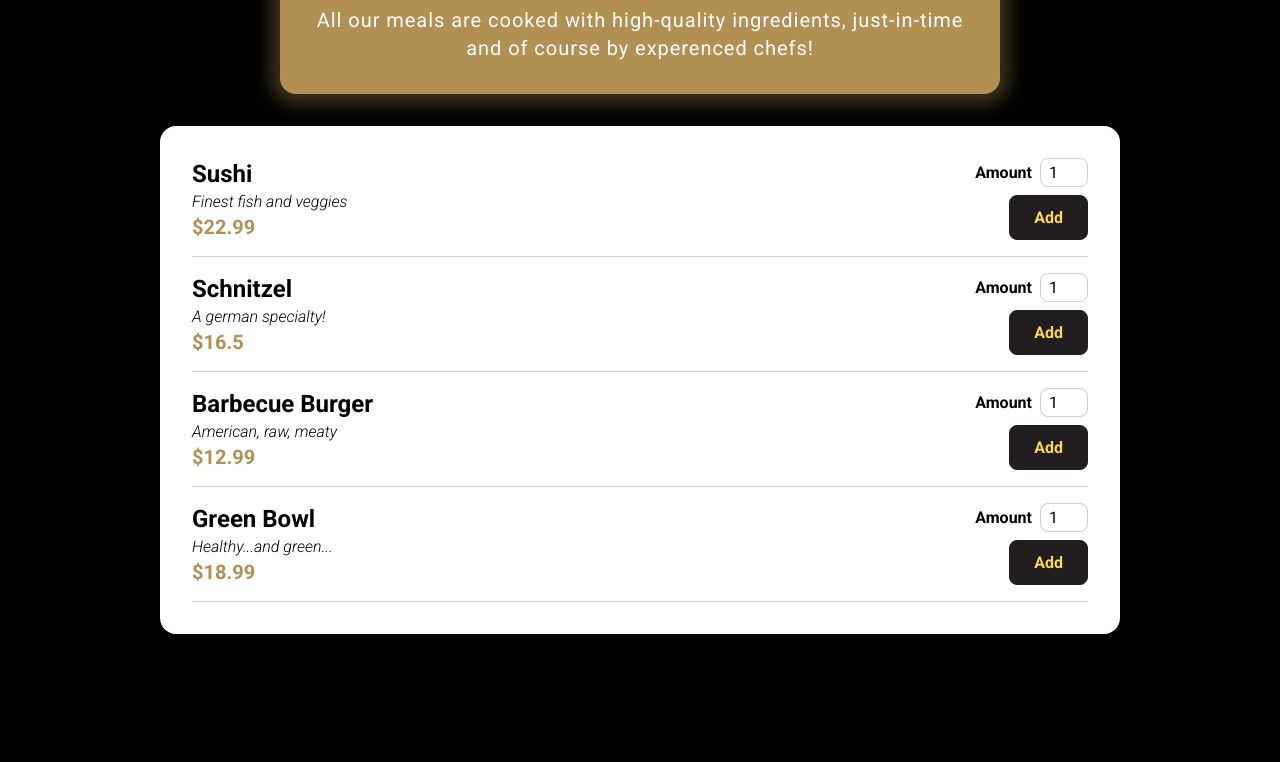
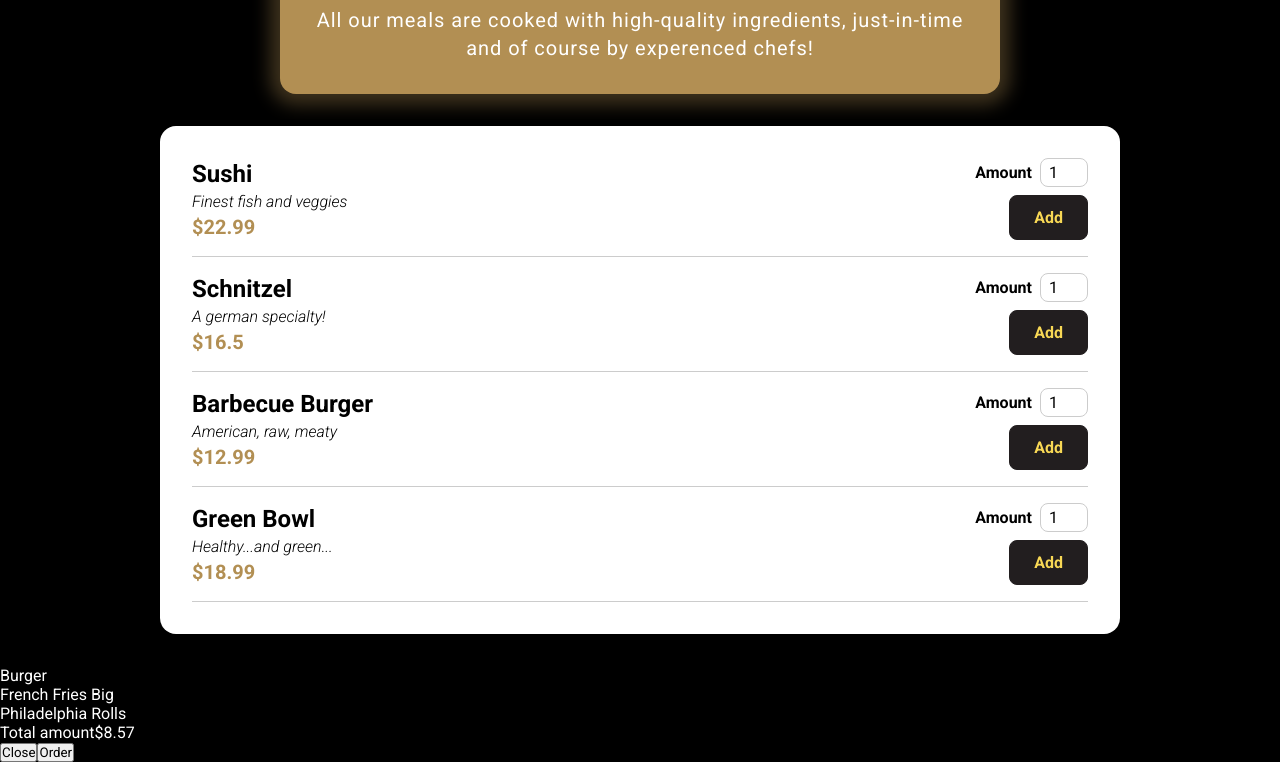
Before and after one commit to VladimirVolvakov/food-order-react-app, a React (Create React App) app: page / in a window 1280 px wide. Shown: the part 480-1242 px from the top of the page. Before the commit the page ends 1146 px from the top, so only its background shows below. Built offline with nearby package versions, Linux system fonts and the light colour scheme; the HTML template or start-up script is replaced by a standard one.

Commit message:
feat: add markup for Cart component

```diff
--- a/src/App.js
+++ b/src/App.js
@@ -1,6 +1,7 @@
 // Components:
 import Header from "./components/Layout/Header";
 import MealsList from "./components/Food/MealsList";
+import Cart from "./components/Cart/Cart";
 
 function App() {
   return (
@@ -8,6 +9,7 @@ function App() {
       <Header />
       <main>
         <MealsList />
+        <Cart />
       </main>
     </>
   );
--- /dev/null
+++ b/src/components/Cart/Cart.jsx
@@ -0,0 +1,28 @@
+// Styles:
+import { ActionsContainer, Amount, AmountContainer, Button, CartList, Container } from "./Cart.styles";
+
+const Cart = () => {
+  const cartItems = [
+    { id: 'c1', name: 'Burger', amount: 1, price: 2.59 },
+    { id: 'c2', name: 'French Fries Big', amount: 1, price: 1.39},
+    { id: 'c3', name: 'Philadelphia Rolls', amount: 1, price: 4.59}
+  ]
+
+  return (
+    <Container>
+      <CartList>
+        {cartItems.map(item => <li>{item.name}</li>)}
+      </CartList>
+      <AmountContainer>
+        <Amount>Total amount</Amount>
+        <Amount>$8.57</Amount>
+      </AmountContainer>
+      <ActionsContainer>
+        <Button>Close</Button>
+        <Button>Order</Button>
+      </ActionsContainer>
+    </Container>
+  );
+};
+
+export default Cart;
--- /dev/null
+++ b/src/components/Cart/Cart.styles.js
@@ -0,0 +1,15 @@
+import styled from "styled-components";
+
+export const Container = styled.div`
+  color: white;
+`;
+
+export const CartList = styled.ul``;
+
+export const AmountContainer = styled.div``;
+
+export const Amount = styled.span``;
+
+export const ActionsContainer = styled.div``;
+
+export const Button = styled.button``;
```
